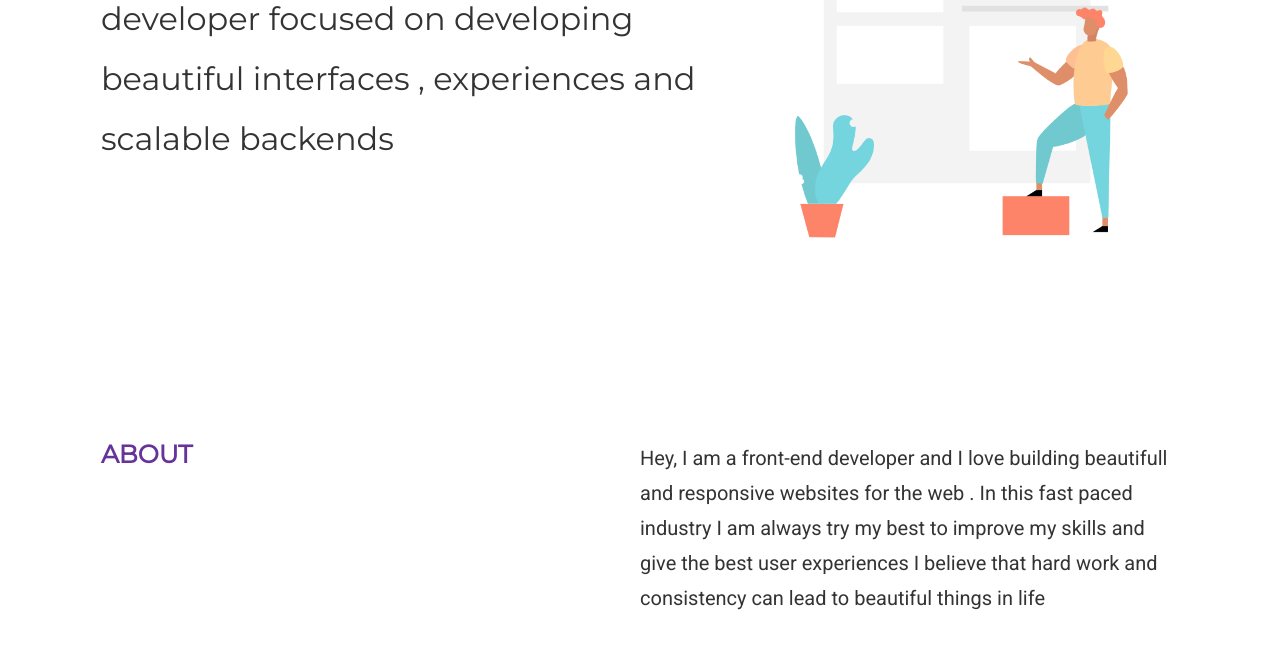
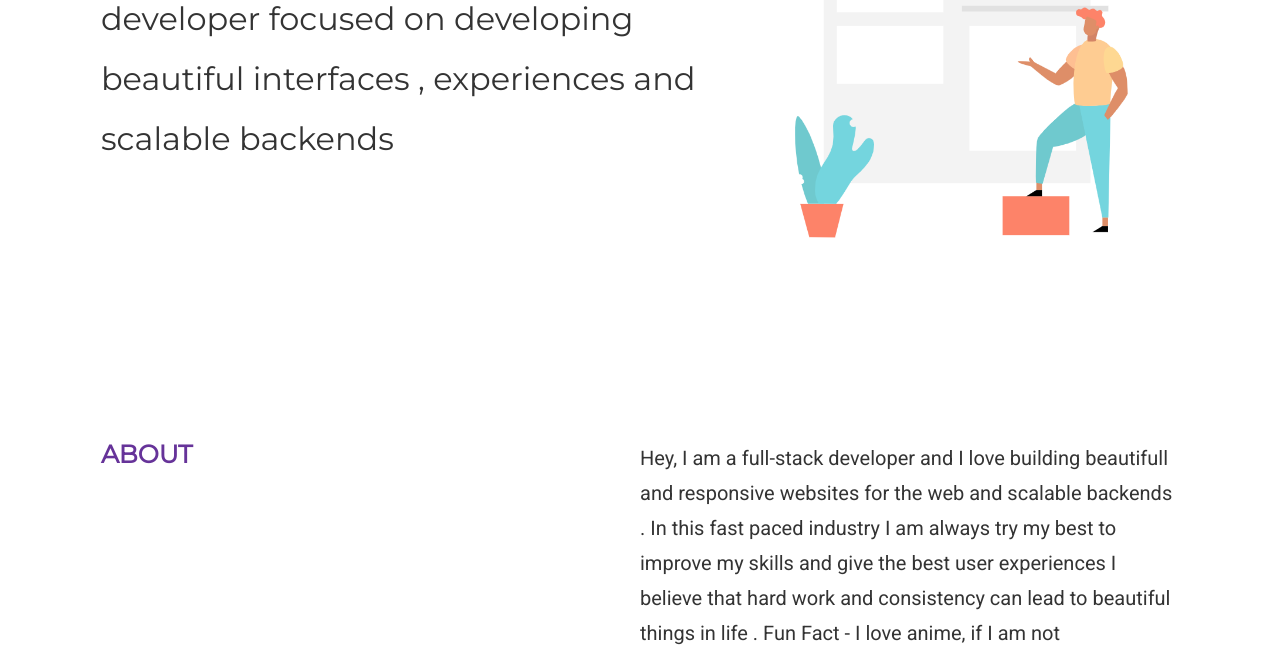
Before and after one commit to Kartikeyyadav7/Profile, a Gatsby site: page / in a window 1280 px wide. Shown: the part 306-952 px from the top of the page. Built offline with nearby package versions, Linux system fonts and the light colour scheme; Gatsby itself is replaced by a stand-in of ours.

Commit message:
updated about section

```diff
--- a/src/pages/index.js
+++ b/src/pages/index.js
@@ -36,11 +36,12 @@ const IndexPage = props => {
       <div className={indexStyles.about} id="about">
         <h2 className={indexStyles.abouthead}>About</h2>
         <p className={indexStyles.aboutcontent}>
-          Hey, I am a front-end developer and I love building beautifull and
-          responsive websites for the web . In this fast paced industry I am
-          always try my best to improve my skills and give the best user
-          experiences I believe that hard work and consistency can lead to
-          beautiful things in life
+          Hey, I am a full-stack developer and I love building beautifull and
+          responsive websites for the web and scalable backends . In this fast
+          paced industry I am always try my best to improve my skills and give
+          the best user experiences I believe that hard work and consistency can
+          lead to beautiful things in life . Fun Fact - I love anime, if I am
+          not programming you can find me watching awesome animes
         </p>
       </div>
 
```
